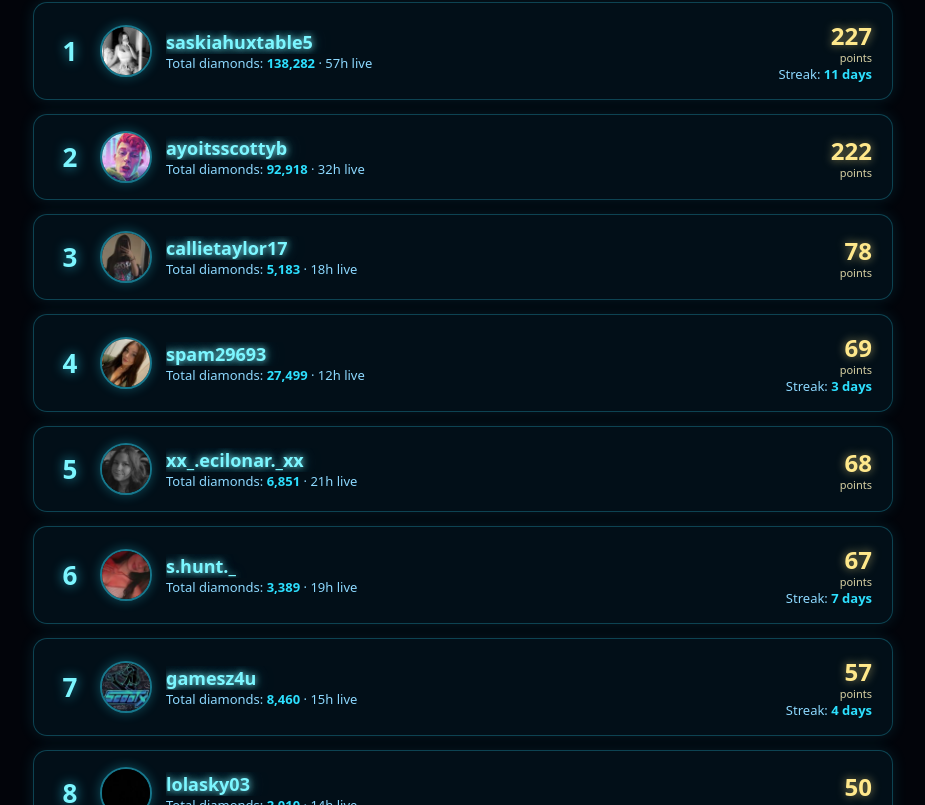
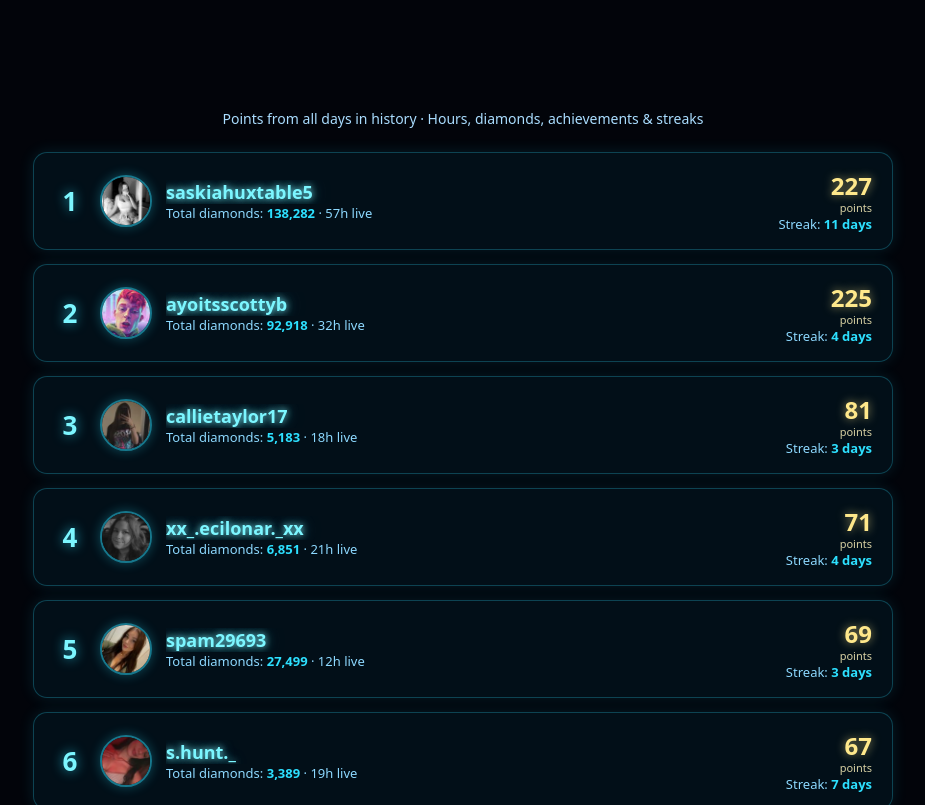
Before and after one commit to AQUANETWORKTT/aqua-dashboard, a Next.js app: page /points-leaderboard in a window 1280 px wide. Shown: the part 635-1440 px from the top of the page, without its empty margins (177-1102 px from the left). Built offline with nearby package versions, Linux system fonts and the light colour scheme; no server answers.

Commit message:
update points leaderboard

```diff
--- a/app/points-leaderboard/page.tsx
+++ b/app/points-leaderboard/page.tsx
@@ -19,7 +19,6 @@ type HistoryFile = {
 
 type PointsCreator = {
   username: string;
-  displayName: string;
   avatar: string;
   totalPoints: number;
   totalDailyDiamonds: number;
@@ -32,35 +31,23 @@ function parseDate(d: string) {
 }
 
 function computeStreak(entries: HistoryEntry[]): number {
-  if (!entries || entries.length === 0) return 0;
+  if (!entries.length) return 0;
 
-  const validEntries = entries
-    .filter((e) => e.date && typeof e.hours === "number")
-    .sort((a, b) => (a.date < b.date ? -1 : a.date > b.date ? 1 : 0));
+  const valid = entries
+    .filter((e) => (e.hours ?? 0) >= 1)
+    .sort((a, b) => (a.date < b.date ? -1 : 1));
 
-  if (validEntries.length === 0) return 0;
+  if (!valid.length) return 0;
 
-  let streak = 0;
-  let lastDate: Date | null = null;
+  let streak = 1;
+  for (let i = valid.length - 1; i > 0; i--) {
+    const d1 = parseDate(valid[i].date);
+    const d0 = parseDate(valid[i - 1].date);
 
-  for (let i = validEntries.length - 1; i >= 0; i--) {
-    const entry = validEntries[i];
-    if ((entry.hours ?? 0) < 1) break;
+    const diff = (d1.getTime() - d0.getTime()) / (1000 * 60 * 60 * 24);
 
-    const thisDate = parseDate(entry.date);
-
-    if (!lastDate) {
-      streak = 1;
-      lastDate = thisDate;
-    } else {
-      const diffMs = lastDate.getTime() - thisDate.getTime();
-      const diffDays = diffMs / (1000 * 60 * 60 * 24);
-
-      if (diffDays >= 0.5 && diffDays <= 1.5) {
-        streak++;
-        lastDate = thisDate;
-      } else break;
-    }
+    if (diff >= 0.5 && diff <= 1.5) streak++;
+    else break;
   }
 
   return streak;
@@ -76,15 +63,12 @@ function streakPoints(days: number) {
 }
 
 function loadHistory(username: string): HistoryEntry[] {
-  const filePath = path.join(process.cwd(), "public", "history", `${username}.json`);
-  if (!fs.existsSync(filePath)) return [];
+  const file = path.join(process.cwd(), "public", "history", `${username}.json`);
+  if (!fs.existsSync(file)) return [];
 
   try {
-    const raw = fs.readFileSync(filePath, "utf8");
-    const data = JSON.parse(raw) as HistoryFile;
-    return Array.isArray(data.entries)
-      ? [...data.entries].sort((a, b) => (a.date < b.date ? -1 : 1))
-      : [];
+    const json = JSON.parse(fs.readFileSync(file, "utf8")) as HistoryFile;
+    return json.entries?.sort((a, b) => (a.date < b.date ? -1 : 1)) ?? [];
   } catch {
     return [];
   }
@@ -95,78 +79,85 @@ function formatNumber(n: number) {
 }
 
 export default function PointsLeaderboardPage() {
+  // Load histories
   const histories: Record<string, HistoryEntry[]> = {};
-  creators.forEach((c) => {
+  creators.forEach((c: any) => {
     histories[c.username] = loadHistory(c.username);
   });
 
-  // Collect all dates
-  const allDates = Array.from(
-    new Set(
-      Object.values(histories)
-        .flat()
-        .map((e) => e.date)
-    )
-  ).sort();
+  // Collect all unique dates
+  const dateSet = new Set<string>();
+  Object.values(histories).forEach((arr) =>
+    arr.forEach((e) => dateSet.add(e.date))
+  );
+  const dates = [...dateSet].sort();
 
-  // Achievement points per day
+  // Achievement map: date -> user -> points
+  const achievementValues = [8, 6, 4, 2];
   const achievementByDay: Record<string, Record<string, number>> = {};
-  const achievementValues = [8, 6, 4, 2];
 
-  allDates.forEach((date) => {
-    const stats = creators
-      .map((c) => {
-        const entry = histories[c.username].find((e) => e.date === date);
-        return { username: c.username, daily: entry?.daily ?? 0 };
-      })
-      .filter((x) => x.daily > 0)
-      .sort((a, b) => b.daily - a.daily);
+  dates.forEach((date) => {
+    const dayStats: { username: string; daily: number }[] = [];
 
-    const dayMap: Record<string, number> = {};
-    stats.forEach((s, i) => {
-      if (i < 4) dayMap[s.username] = achievementValues[i];
+    creators.forEach((c) => {
+      const entry = histories[c.username].find((e) => e.date === date);
+      if (entry?.daily && entry.daily > 0) {
+        dayStats.push({ username: c.username, daily: entry.daily });
+      }
     });
 
-    achievementByDay[date] = dayMap;
+    if (!dayStats.length) return;
+
+    dayStats.sort((a, b) => b.daily - a.daily);
+
+    const map: Record<string, number> = {};
+    dayStats.forEach((c, i) => {
+      if (i < achievementValues.length) {
+        map[c.username] = achievementValues[i];
+      }
+    });
+
+    achievementByDay[date] = map;
   });
 
-  // Calculate totals
-  const scored = creators.map((c) => {
-    const entries = histories[c.username] || [];
+  // Score all creators
+  const scored: PointsCreator[] = creators.map((c) => {
+    const username = c.username;
+    const entries = histories[username] || [];
 
-    let totalDaily = 0;
-    let totalHours = 0;
     let totalPoints = 0;
+    let totalDailyDiamonds = 0;
+    let totalHoursLive = 0;
 
     entries.forEach((e) => {
       const daily = e.daily ?? 0;
-      const hours = e.hours ?? 0;
+      const hrs = e.hours ?? 0;
 
-      totalDaily += daily;
-      totalHours += hours;
+      totalDailyDiamonds += daily;
+      totalHoursLive += hrs;
 
-      const perHourPts = Math.floor(hours) * 2;
+      const perHourPts = Math.floor(hrs) * 2;
       const oneKPts = daily >= 1000 ? 2 : 0;
-      const validDay = hours >= 1 ? 2 : 0;
-      const achievePts = achievementByDay[e.date]?.[c.username] ?? 0;
+      const validDayPts = hrs >= 1 ? 2 : 0;
+      const achievePts = achievementByDay[e.date]?.[username] ?? 0;
 
-      totalPoints += perHourPts + oneKPts + validDay + achievePts;
+      totalPoints += perHourPts + oneKPts + validDayPts + achievePts;
     });
 
-    const streak = computeStreak(entries);
-    totalPoints += streakPoints(streak);
+    const streakDays = computeStreak(entries);
+    totalPoints += streakPoints(streakDays);
 
     return {
-      username: c.username,
-      displayName: c.displayName ?? c.username,
-      avatar: `/creators/${c.username}.jpg`,
+      username,
+      avatar: `/creators/${username}.jpg`,
       totalPoints,
-      totalDailyDiamonds: totalDaily,
-      totalHoursLive: totalHours,
-      streakDays: streak,
+      totalDailyDiamonds,
+      totalHoursLive,
+      streakDays,
     };
   });
 
+  // Sort
   const ranked = scored.sort((a, b) =>
     b.totalPoints !== a.totalPoints
       ? b.totalPoints - a.totalPoints
@@ -188,30 +179,36 @@ export default function PointsLeaderboardPage() {
       </p>
 
       <div className="leaderboard-list">
-        {ranked.map((c, i) => (
-          <div className="leaderboard-row" key={c.username}>
+        {ranked.map((creator, index) => (
+          <div key={creator.username} className="leaderboard-row">
             <div className="leaderboard-left">
-              <div className="rank-number">{i + 1}</div>
+              <div className="rank-number">{index + 1}</div>
 
-              <img src={c.avatar} className="leaderboard-avatar" />
+              <img
+                src={creator.avatar}
+                className="leaderboard-avatar"
+                alt={creator.username}
+              />
 
               <div className="creator-info">
-                <div className="creator-username glow-text">{c.displayName}</div>
+                <div className="creator-username glow-text">
+                  {creator.username}
+                </div>
                 <div className="creator-daily">
-                  Total diamonds: <span>{formatNumber(c.totalDailyDiamonds)}</span> ·{" "}
-                  {Math.floor(c.totalHoursLive)}h live
+                  Total diamonds:{" "}
+                  <span>{formatNumber(creator.totalDailyDiamonds)}</span> ·{" "}
+                  {Math.floor(creator.totalHoursLive)}h live
                 </div>
               </div>
             </div>
 
-            {/* RIGHT SIDE — NOW ONLY POINTS + STREAK */}
             <div className="creator-diamonds">
-              <div className="lifetime-number">{c.totalPoints}</div>
+              <div className="lifetime-number">{creator.totalPoints}</div>
               <div className="lifetime-label">points</div>
 
-              {c.streakDays > 0 && (
+              {creator.streakDays > 0 && (
                 <div className="creator-daily">
-                  Streak: <span>{c.streakDays} days</span>
+                  Streak: <span>{creator.streakDays} days</span>
                 </div>
               )}
             </div>
```
Also changed, not shown: public/branding/points-leaderboard.png (renamed from public/branding/creator-leaderboard-points.png).
